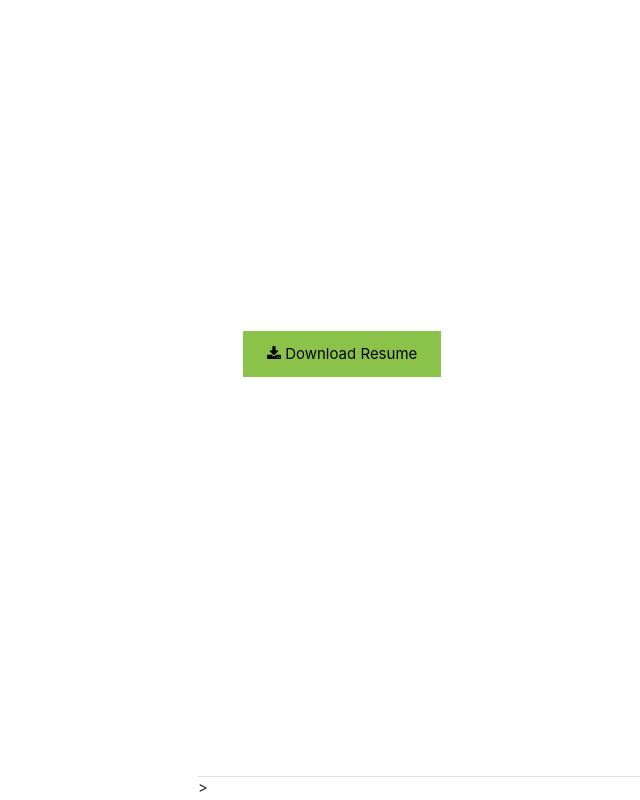
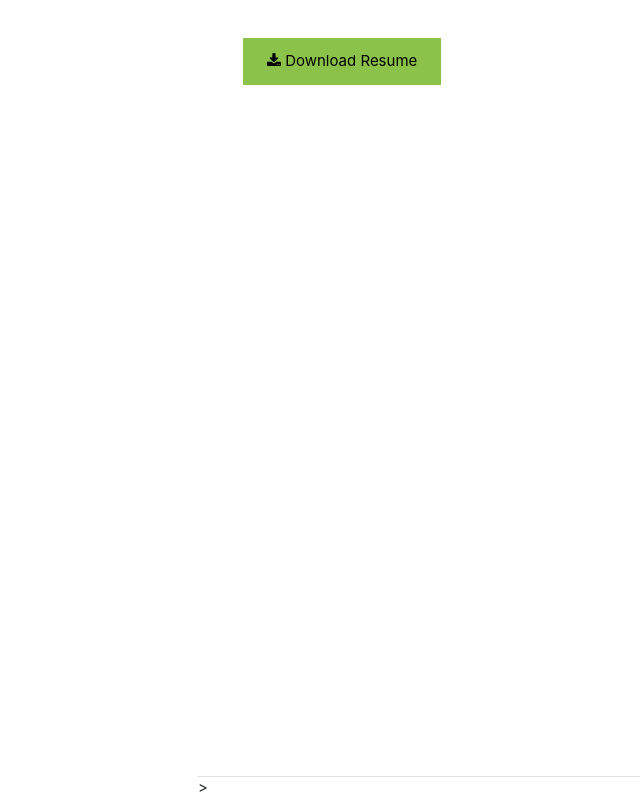
Before and after one commit to rafayet13/Resume, a website with bundled scripts: page index.html in a window 1280 px wide. Shown: the part 5687-6487 px from the top of the page, without its empty margins (57-697 px from the left). Built offline with nearby package versions, Linux system fonts and the light colour scheme; a web font is replaced by a local one.

Commit message:
Update index.html

```diff
--- a/index.html
+++ b/index.html
@@ -276,17 +276,17 @@ div.desc {
         </section>
 
        <section class="resume-section p-3 p-lg-5 d-flex flex-column" id="">
-            <div class="my-auto">
+
 
                 <div class="resume-item d-flex flex-column flex-md-row mb-5">
-                    <div class="resume-content mr-auto">
+
                                    <a href="img/RafayetCurrent.pdf" class="w3-button w3-light-green w3-padding-large w3-section">
       <i class="fa fa-download"></i> Download Resume
     </a>
 
 
-             </div>
-                </div>
+
+
             </div>
         </section>
 
```
